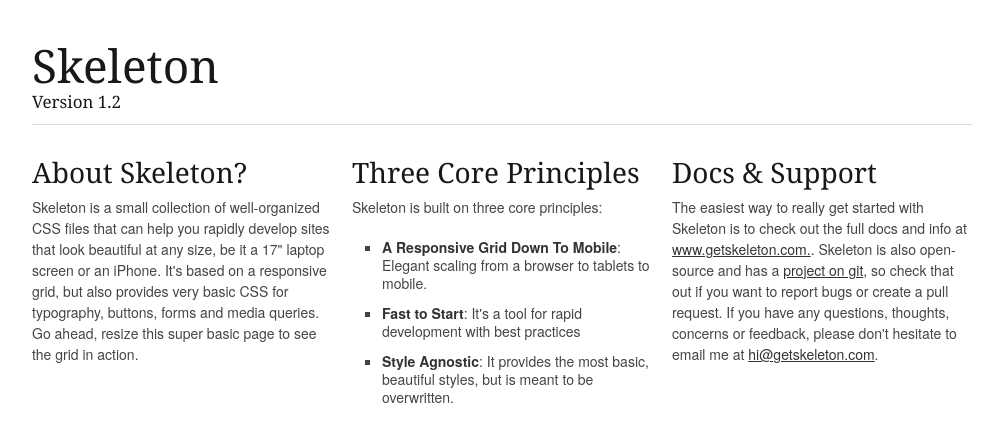
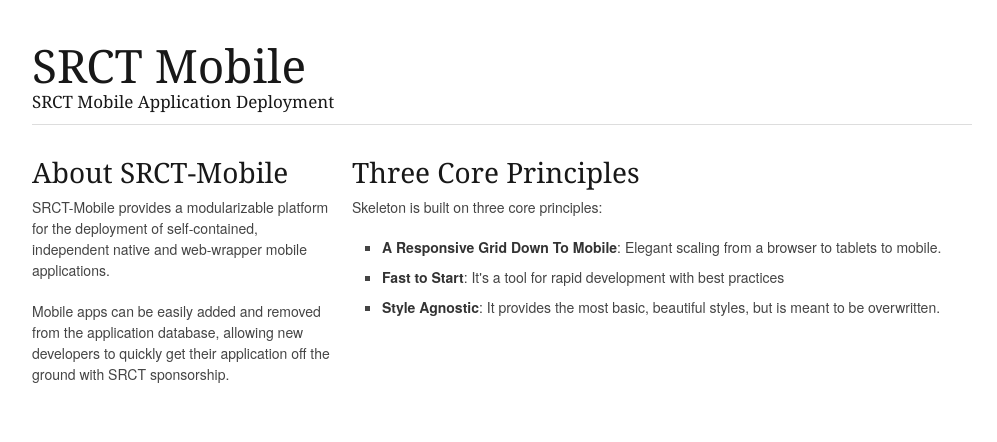
Before and after one commit to srct/srct-mobile, a Django app: page / in a window 1280 px wide. Shown: the top 442 px of the page, without its empty margins (138-1135 px from the left). Run offline with Django 3.2, Linux system fonts and the light colour scheme.

Commit message:
Filling out index.

```diff
--- a/django_srcts/www/templates/index.html
+++ b/django_srcts/www/templates/index.html
@@ -1,21 +1,25 @@
 {% extends 'base.html' %}
 
 {% block title %}
-Home
+SRCT Mobile Applications
 {% endblock %}
 
 {% block content %}
 
 <div class="sixteen columns">
-  <h1 class="remove-bottom" style="margin-top: 40px">Skeleton</h1>
-  <h5>Version 1.2</h5>
+  <h1 class="remove-bottom" style="margin-top: 40px">SRCT Mobile</h1>
+  <h5>SRCT Mobile Application Deployment</h5>
   <hr />
 </div>
 <div class="one-third column">
-  <h3>About Skeleton?</h3>
-  <p>Skeleton is a small collection of well-organized CSS files that can help you rapidly develop sites that look beautiful at any size, be it a 17" laptop screen or an iPhone. It's based on a responsive grid, but also provides very basic CSS for typography, buttons, forms and media queries. Go ahead, resize this super basic page to see the grid in action.</p>
+  <h3>About SRCT-Mobile</h3>
+  <p>SRCT-Mobile provides a modularizable platform for the deployment of
+  self-contained, independent native and web-wrapper mobile applications.</p>
+  <p>Mobile apps can be easily added and removed from the application
+  database, allowing new developers to quickly get their application off
+  the ground with SRCT sponsorship.</p>
 </div>
-<div class="one-third column">
+<div class="two-third column">
   <h3>Three Core Principles</h3>
   <p>Skeleton is built on three core principles:</p>
   <ul class="square">
@@ -24,9 +28,5 @@
     <li><strong>Style Agnostic</strong>: It provides the most basic, beautiful styles, but is meant to be overwritten.</li>
   </ul>
 </div>
-<div class="one-third column">
-  <h3>Docs &amp; Support</h3>
-  <p>The easiest way to really get started with Skeleton is to check out the full docs and info at <a href="http://www.getskeleton.com">www.getskeleton.com.</a>. Skeleton is also open-source and has a <a href="https://github.com/dhgamache/skeleton">project on git</a>, so check that out if you want to report bugs or create a pull request. If you have any questions, thoughts, concerns or feedback, please don't hesitate to email me at <a href="mailto:hi@getskeleton.com">hi@getskeleton.com</a>.</p>
-</div>
 
 {% endblock %}
```
